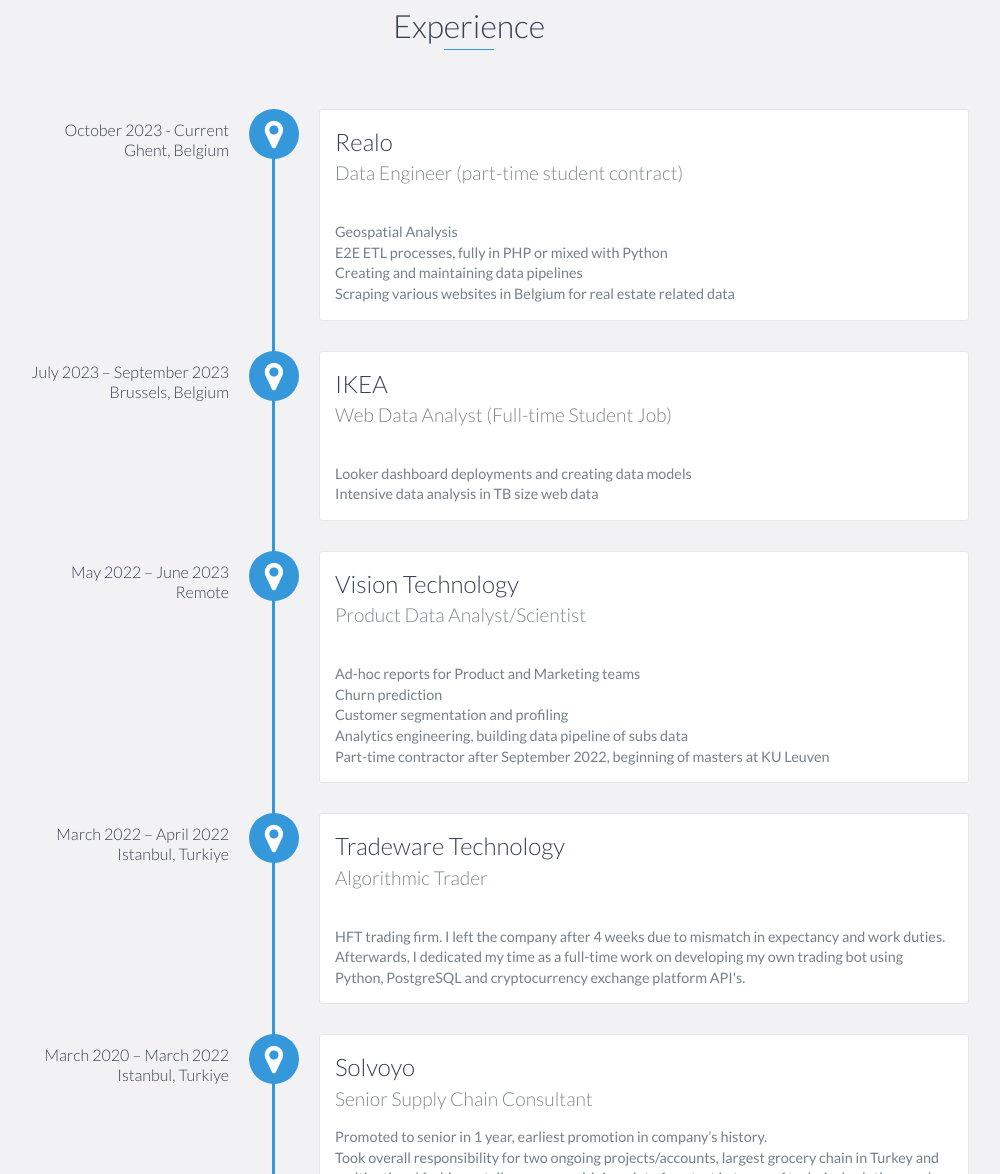
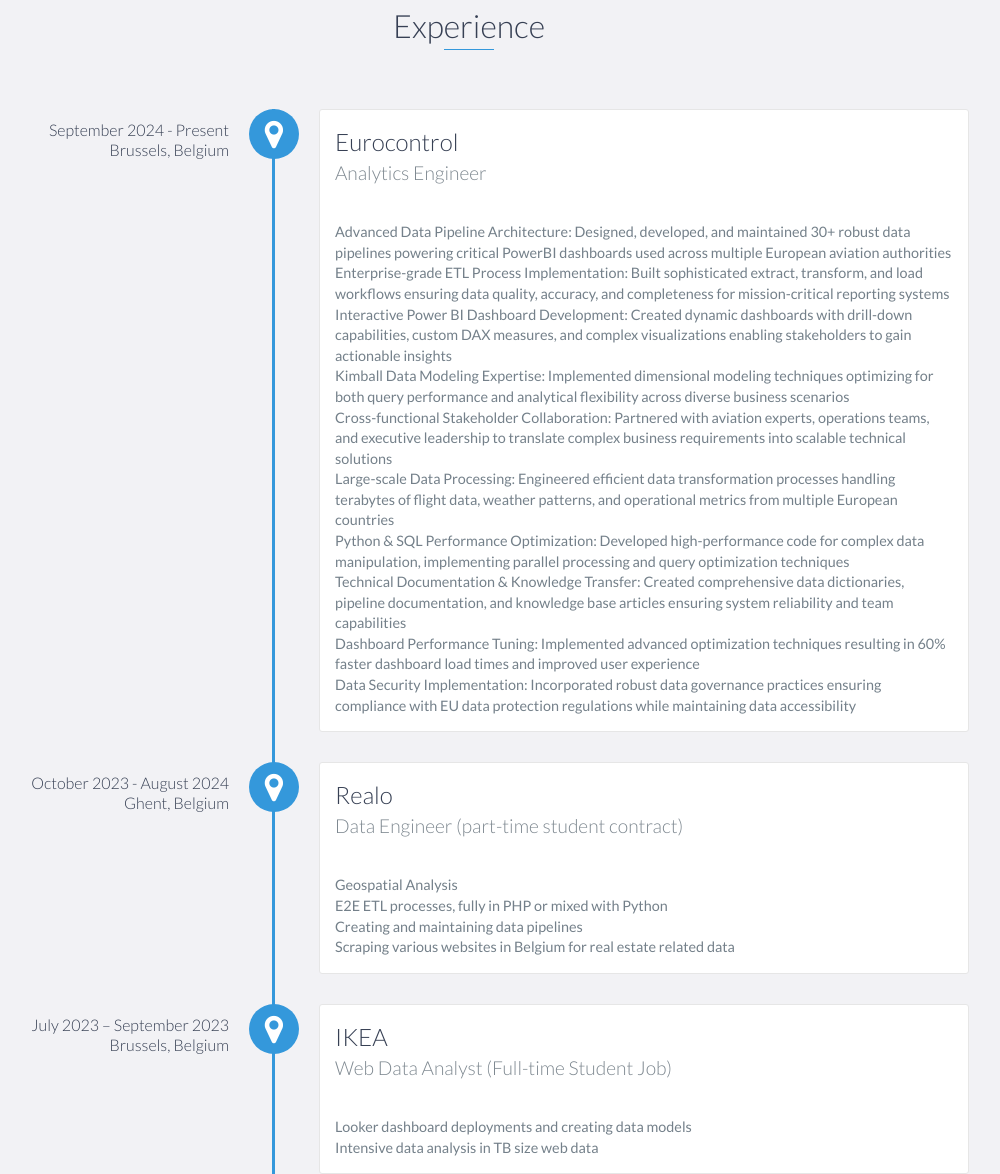
Before and after one commit to yavuzhanyavuz/yavuzhanyavuz.github.io, a website: page index.html in a window 1280 px wide. Shown: the part 3217-4391 px from the top of the page, without its empty margins (171-1171 px from the left). Drawn offline with nearby package versions, Linux system fonts and the light colour scheme.

Commit message:
added eurocontrol

```diff
--- a/index.html
+++ b/index.html
@@ -232,7 +232,23 @@
   <div id="experience" class="background-alt">
     <h2 class="heading">Experience</h2>
     <div id="experience-timeline">
-      <div data-date="October 2023 - Current" data-location="Ghent, Belgium">
+      <div data-date="September 2024 - Present" data-location="Brussels, Belgium">
+        <h3>Eurocontrol</h3>
+        <h4>Analytics Engineer</h4>
+        <p>
+          <br>Advanced Data Pipeline Architecture: Designed, developed, and maintained 30+ robust data pipelines powering critical PowerBI dashboards used across multiple European aviation authorities
+          <br>Enterprise-grade ETL Process Implementation: Built sophisticated extract, transform, and load workflows ensuring data quality, accuracy, and completeness for mission-critical reporting systems
+          <br>Interactive Power BI Dashboard Development: Created dynamic dashboards with drill-down capabilities, custom DAX measures, and complex visualizations enabling stakeholders to gain actionable insights
+          <br>Kimball Data Modeling Expertise: Implemented dimensional modeling techniques optimizing for both query performance and analytical flexibility across diverse business scenarios
+          <br>Cross-functional Stakeholder Collaboration: Partnered with aviation experts, operations teams, and executive leadership to translate complex business requirements into scalable technical solutions
+          <br>Large-scale Data Processing: Engineered efficient data transformation processes handling terabytes of flight data, weather patterns, and operational metrics from multiple European countries
+          <br>Python & SQL Performance Optimization: Developed high-performance code for complex data manipulation, implementing parallel processing and query optimization techniques
+          <br>Technical Documentation & Knowledge Transfer: Created comprehensive data dictionaries, pipeline documentation, and knowledge base articles ensuring system reliability and team capabilities
+          <br>Dashboard Performance Tuning: Implemented advanced optimization techniques resulting in 60% faster dashboard load times and improved user experience
+          <br>Data Security Implementation: Incorporated robust data governance practices ensuring compliance with EU data protection regulations while maintaining data accessibility
+        </p>
+      </div>
+      <div data-date="October 2023 - August 2024" data-location="Ghent, Belgium">
         <h3>Realo</h3>
         <h4>Data Engineer (part-time student contract)</h4>
         <p>
```
